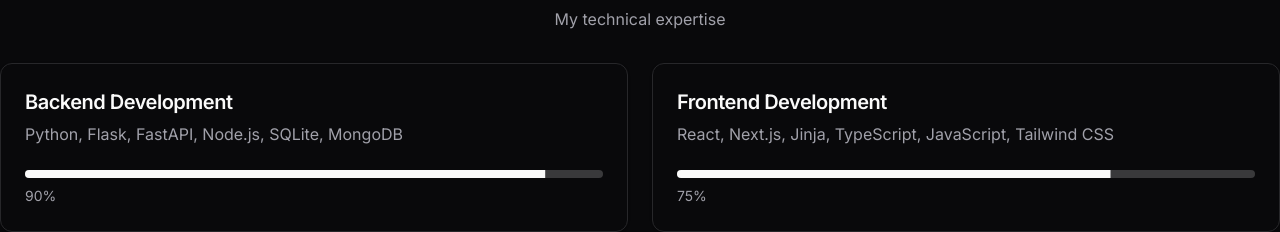
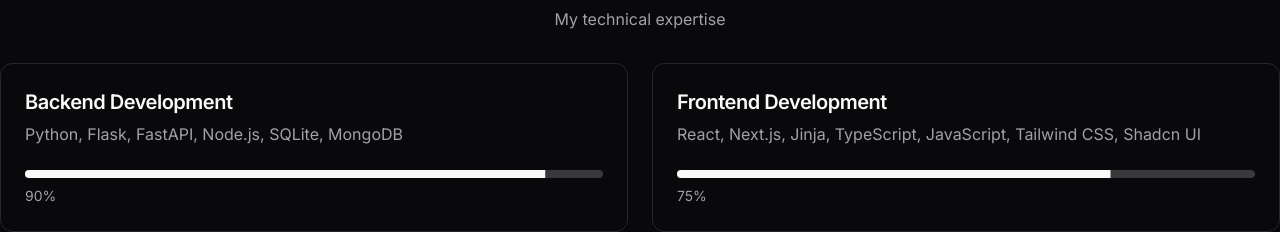
Before and after one commit to DogukanUrker/dogukanurker.com, a Next.js app in the folder app/: page / in a window 1280 px wide. Shown: the part 1840-2072 px from the top of the page. Built offline with nearby package versions, Linux system fonts and the light colour scheme.

Commit message:
Update skills.tsx

```diff
--- a/app/src/components/skills.tsx
+++ b/app/src/components/skills.tsx
@@ -13,7 +13,7 @@ const skills = [
     {
         name: "Frontend Development",
         progress: 75,
-        description: "React, Next.js, Jinja, TypeScript, JavaScript, Tailwind CSS",
+        description: "React, Next.js, Jinja, TypeScript, JavaScript, Tailwind CSS, Shadcn UI",
     },
     {name: "DevOps", progress: 80, description: "Docker, AWS, CI/CD"},
     {name: "UI/UX Design", progress: 60, description: "Figma, Adobe XD"},
```
